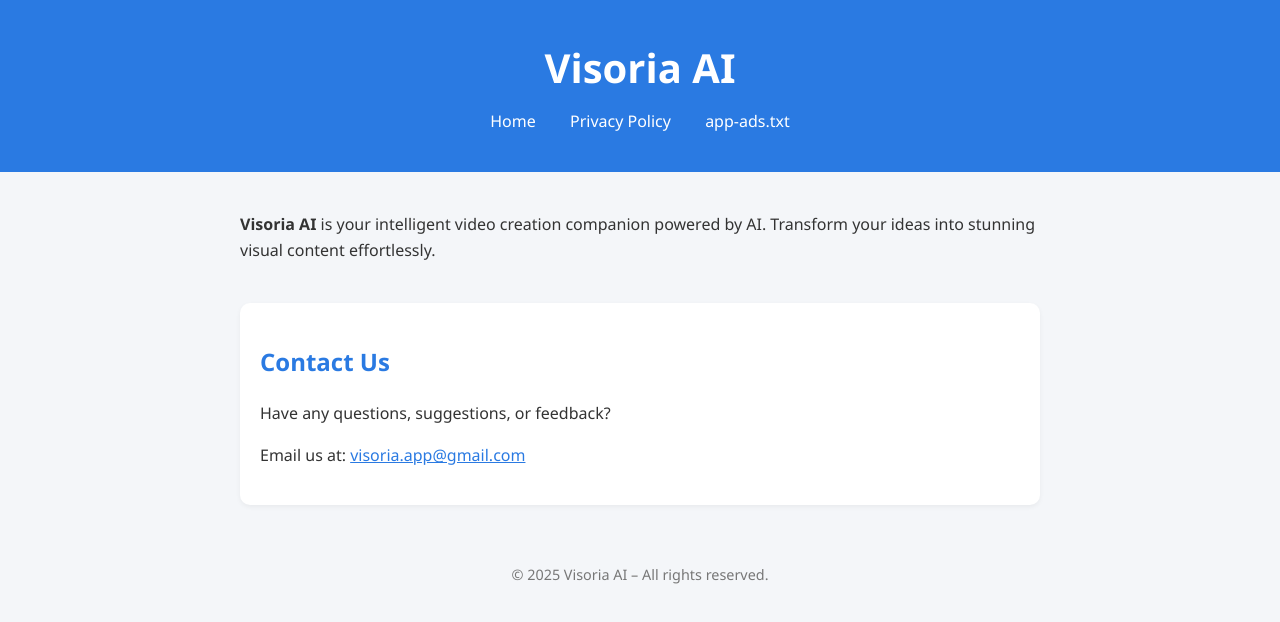
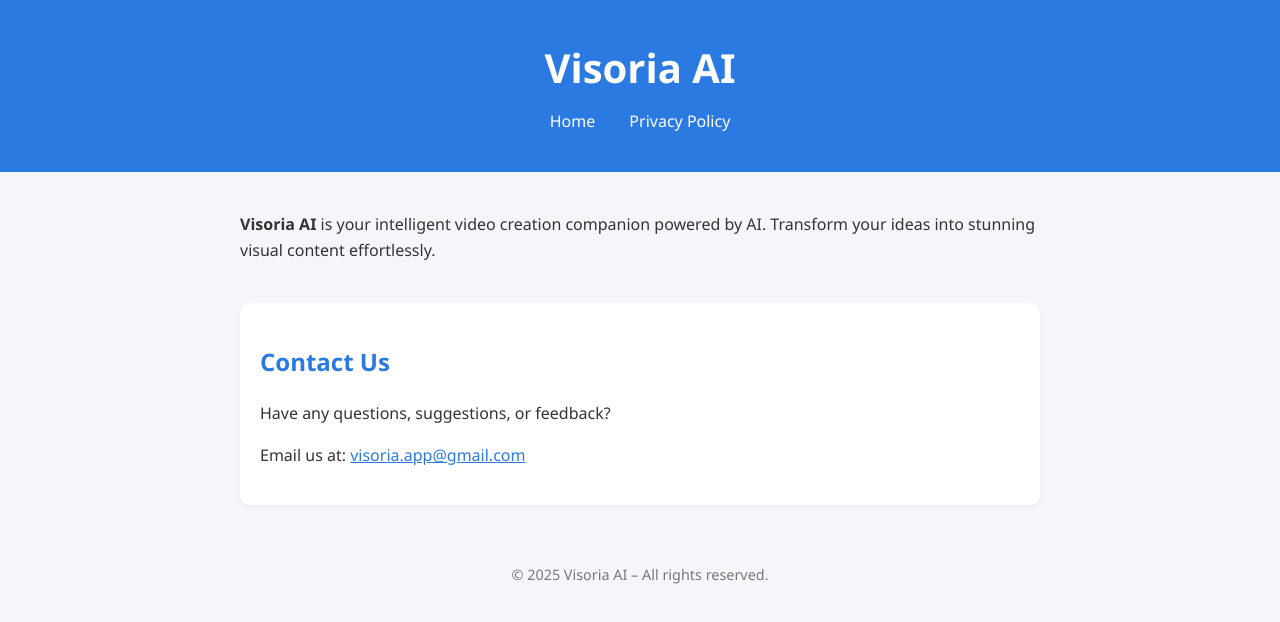
Before and after one commit to metingokmenn/app-ads-txt, a plain HTML site: page index.html in a window 1280 px wide. Drawn offline with Linux system fonts and the light colour scheme.

Commit message:
Update index.html

```diff
--- a/index.html
+++ b/index.html
@@ -62,7 +62,6 @@
     <nav>
       <a href="index.html">Home</a>
       <a href="privacy.html">Privacy Policy</a>
-      <a href="app-ads.txt">app-ads.txt</a>
     </nav>
   </header>
 
```
